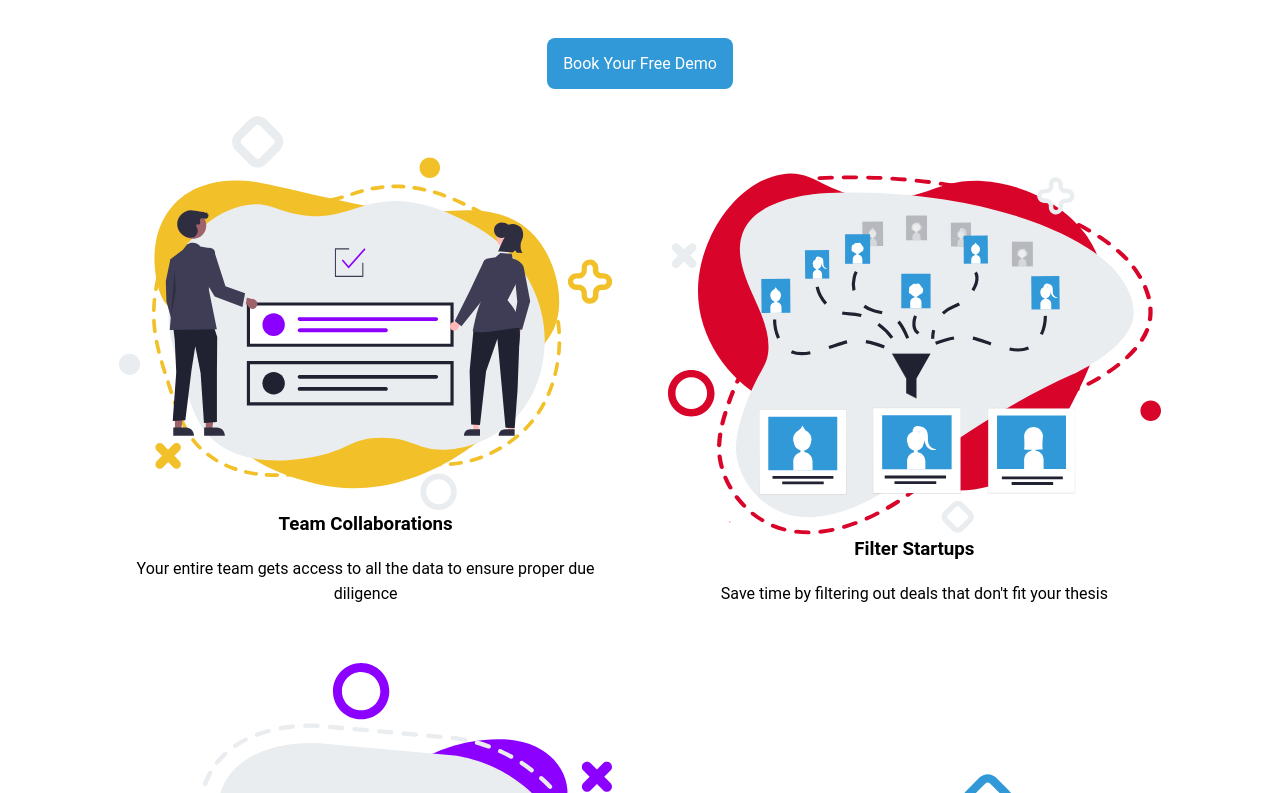
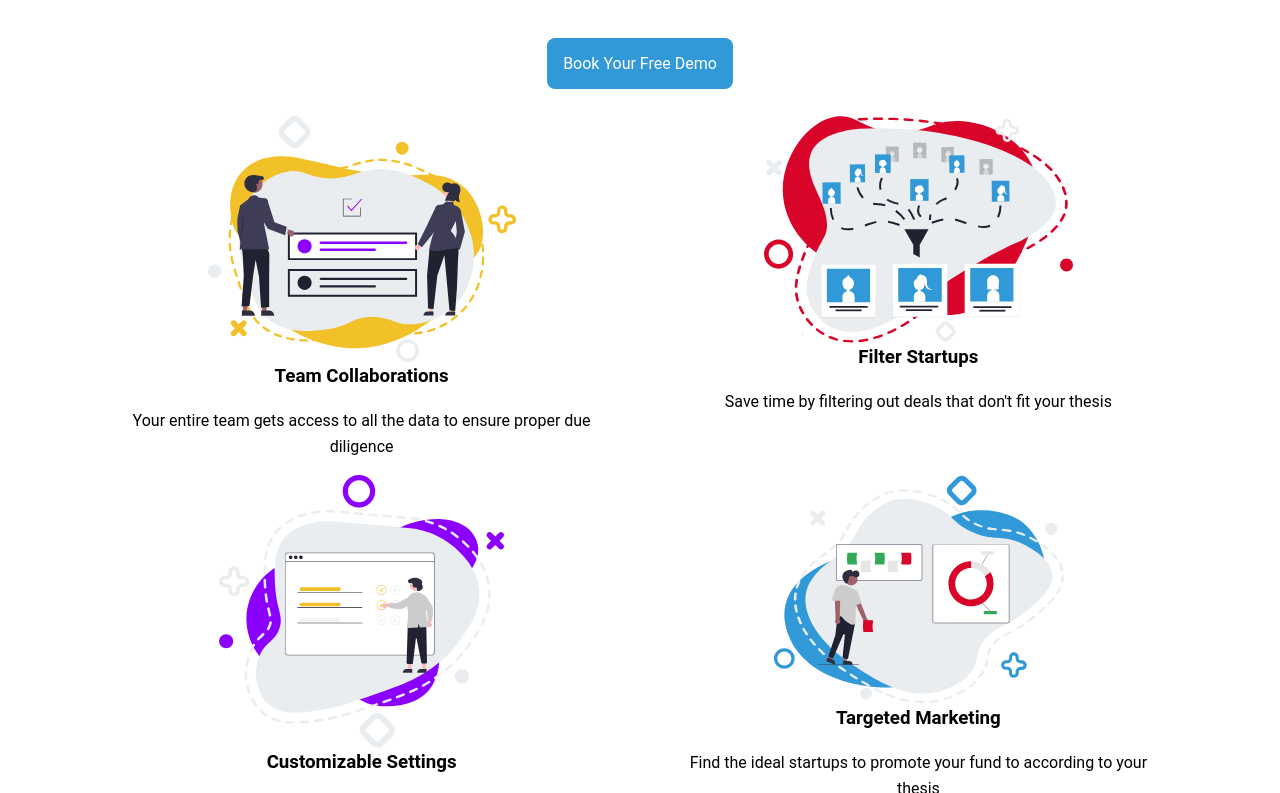
Before and after one commit to jmski/startupfuel-pitchbox, a React (Create React App) app: page / in a window 1280 px wide. Shown: the part 1287-2080 px from the top of the page. Built offline with nearby package versions, Linux system fonts and the light colour scheme.

Commit message:
fixed boxes

```diff
--- a/src/components/About/AboutElements.js
+++ b/src/components/About/AboutElements.js
@@ -72,39 +72,66 @@ export const AboutBtnLink = styled(LinkR)`
 
 export const GridContainer = styled.div`
 	margin-top: 5vh;
-	display: flex;
-	flex-wrap: wrap;
-	flex-direction: row;
-	font-weight: normal;
-	text-align: center;
+	display: grid;
+	grid-template-columns: 100%;
 
-	@media screen and (min-width: 50rem) {
-		width: 100%;
-		column-gap: 3rem;
+	@media screen and (min-width: 35rem) {
+		grid-template-columns: repeat(2, 1fr);
+		column-gap: 5vw;
 	}
 `;
 
-
 export const GridItem = styled.div`
-	display: flex;
-	flex-basis: calc(50% - 2rem);
-	justify-content: center;
-	flex-direction: column;
-	margin: auto;
-	margin-bottom: 5vh;
+	text-align: center;
 `;
 
+export const Img = styled.img`
 
-export const Img = styled.img`
-	display: flex;
-	justify-content: center;
-	flex-direction: row;
 `;
 
 export const GridSubtitle = styled.h3`
-	width: 100%;
+
 `;
 
 export const ItemDesc = styled.p`
-	width: 100%;
+	font-weight: normal;
 `;
+
+// export const GridContainer = styled.div`
+// 	margin-top: 5vh;
+// 	display: flex;
+// 	flex-wrap: wrap;
+// 	flex-direction: row;
+// 	font-weight: normal;
+// 	text-align: center;
+
+// 	@media screen and (min-width: 50rem) {
+// 		width: 100%;
+// 		column-gap: 3rem;
+// 	}
+// `;
+
+
+// export const GridItem = styled.div`
+// 	display: flex;
+// 	flex-basis: calc(50% - 2rem);
+// 	justify-content: center;
+// 	flex-direction: column;
+// 	margin: auto;
+// 	margin-bottom: 5vh;
+// `;
+
+
+// export const Img = styled.img`
+// 	display: flex;
+// 	justify-content: center;
+// 	flex-direction: row;
+// `;
+
+// export const GridSubtitle = styled.h3`
+// 	width: 100%;
+// `;
+
+// export const ItemDesc = styled.p`
+// 	width: 100%;
+// `;
--- a/src/components/Divider/Divider.js
+++ b/src/components/Divider/Divider.js
@@ -9,6 +9,7 @@ import {
   StatsItem,
   StatsTitle,
   StatsSubtitle,
+  CarouselItem,
 
 } from './DividerElements';
 
@@ -48,8 +49,13 @@ export const Business = () => {
           infinite={true}
           arrows={false}
           draggable={false}
+          swipeable={false}
           autoPlay={true}
+          keyBoardControl={false}
+          partialVisible={false}
+          // autoPlay={this.props.deviceType !== "mobile" ? true : false}
           autoPlaySpeed='3000'
+          // deviceType={this.props.deviceType}
           // centerMode={true}
         >
           <Img src={ img1 }/>
--- a/src/components/Divider/DividerElements.js
+++ b/src/components/Divider/DividerElements.js
@@ -71,3 +71,7 @@ export const StatsSubtitle = styled.span`
     font-size: 1.5rem;
   }
 `;
+
+export const CarouselItem = styled.div`
+  padding: 3rem;
+`;
--- a/src/components/PitchBox/PitchBox.js
+++ b/src/components/PitchBox/PitchBox.js
@@ -1,4 +1,4 @@
-import React from 'react';
+import React, { useState } from 'react';
 import {
   PbContainer,
   Img,
@@ -8,12 +8,17 @@ import {
   PbDesc,
   PbBtn,
   PbBtnLink,
-
 } from './PitchBoxElements';
 
 import img from '../../img/svg/mobile-phone.svg';
 
 const PitchBoxSection = () => {
+  const [ isOpen, setIsOpen ] = useState(false);
+
+  const toggle = () => {
+    setIsOpen(!isOpen);
+  }
+
   return (
     <>
       <PbContainer>
@@ -36,8 +41,8 @@ const PitchBoxSection = () => {
           <PbTitleMobile>
             Helping You Find Your Next Lucrative Deal
           </PbTitleMobile>
-          <PbBtn>
-            <PbBtnLink>Test the PitchBox App</PbBtnLink>
+          <PbBtn isOpen={ isOpen } toggle={ toggle }>
+            <PbBtnLink isOpen={ isOpen } toggle={ toggle }>Test the PitchBox App</PbBtnLink>
           </PbBtn>
         </PbContent>
       </PbContainer>
```
Also changed, not shown: src/components/LightBox/LightBox.js (added, +26 -0 lines), src/components/LightBox/LightBoxElements.js (added, +46 -0 lines), src/components/PitchBox/PitchBoxElements.js (line endings or trailing spaces).
